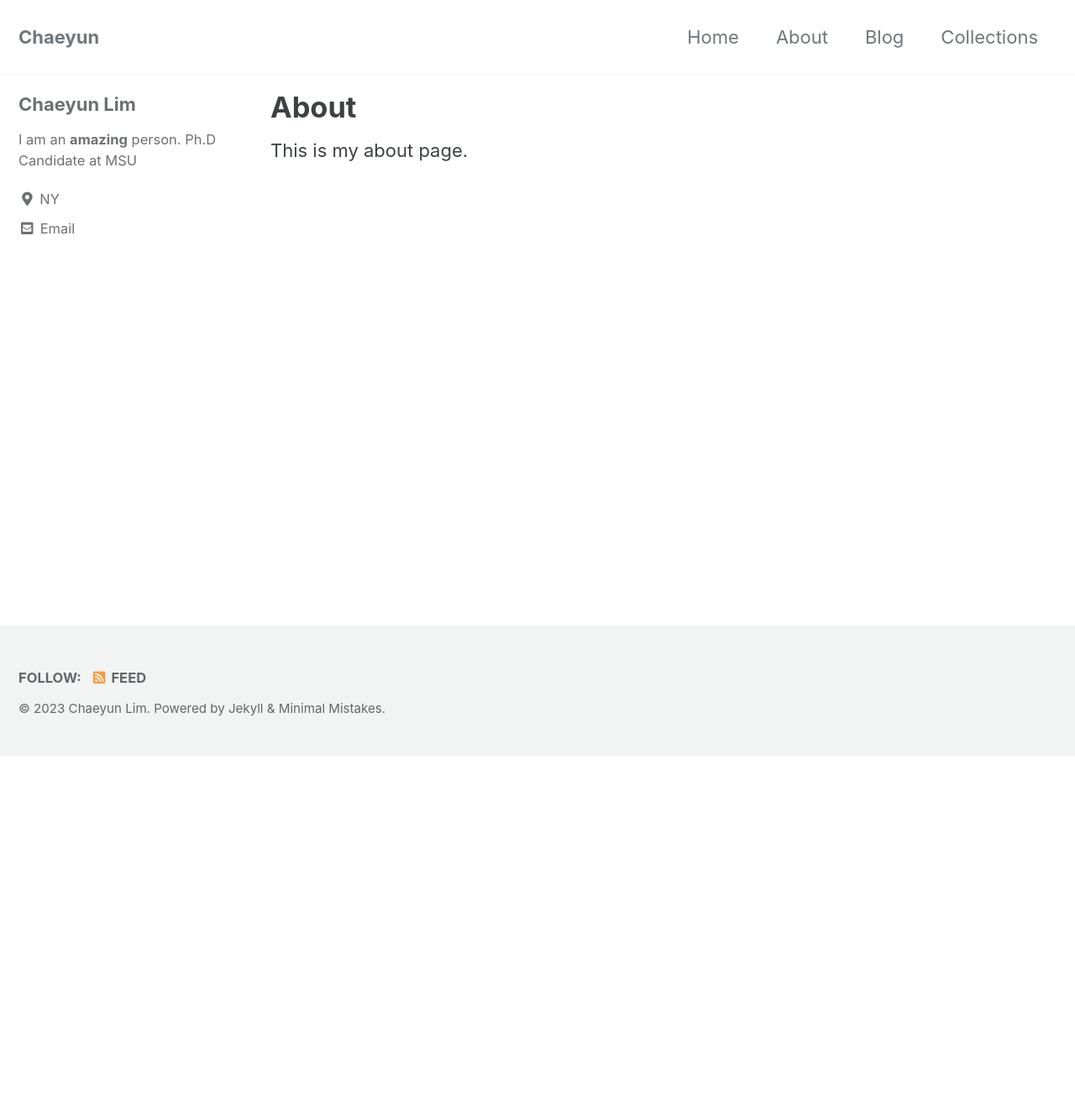
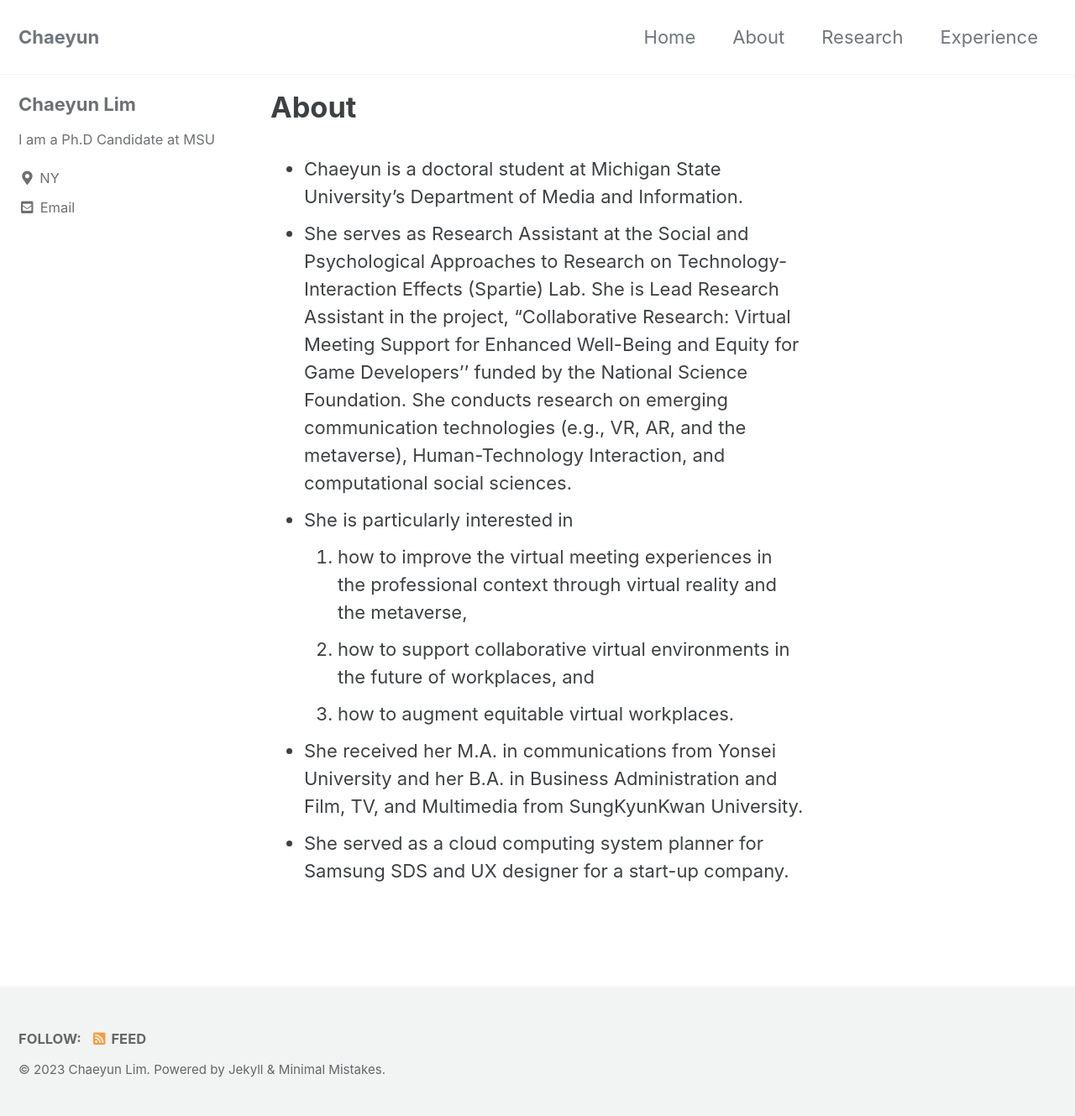
Before and after one commit to chaeyunmsu/chaeyunmsu.github.io, a Jekyll site: the page built from _pages/about.md, in a window 1280 px wide. Shown: the whole page at 84% size. Built offline with Jekyll 4.4.1, drawn with Linux system fonts in a browser that asks for light colours; cached includes are drawn as plain includes; before the commit the page ends 900 px from its top, so only the background shows below that.

Commit message:
draft 0330 2023

```diff
--- a/_config.yml
+++ b/_config.yml
@@ -106,7 +106,7 @@ analytics:
 author:
   name             : "Chaeyun Lim"
   avatar           : # path of avatar image, e.g. "/assets/images/bio-photo.jpg"
-  bio              : "I am an **amazing** person. Ph.D Candidate at MSU"
+  bio              : "I am a Ph.D Candidate at MSU"
   location         : "NY"
   email            :
   links:
--- a/_data/navigation.yml
+++ b/_data/navigation.yml
@@ -4,10 +4,10 @@ main:
     url: /
   - title: "About"
     url: /about/
-  - title: "Blog"
-    url: /blog/
-  - title: "Collections"
-    url: /collection-archive/
+  - title: "Research"
+    url: /research/
+  - title: "Experience"
+    url: /Experience/
 
 
   # - title: "About"
--- a/_pages/about.md
+++ b/_pages/about.md
@@ -2,7 +2,15 @@
 layout: single
 title: "About"
 permalink: /about/
+# permalink: /
 author_profile: true
 ---
 
-This is my about page.
+- Chaeyun is a doctoral student at Michigan State University’s Department of Media and Information.
+- She serves as Research Assistant at the Social and Psychological Approaches to Research on Technology-Interaction Effects (Spartie) Lab. She is Lead Research Assistant in the project, “Collaborative Research: Virtual Meeting Support for Enhanced Well-Being and Equity for Game Developers'' funded by the National Science Foundation. She conducts research on emerging communication technologies (e.g., VR, AR, and the metaverse), Human-Technology Interaction, and computational social sciences.
+- She is particularly interested in
+    1. how to improve the virtual meeting experiences in the professional context through virtual reality and the metaverse,
+    2. how to support collaborative virtual environments in the future of workplaces, and
+    3. how to augment equitable virtual workplaces.
+- She received her M.A. in communications from Yonsei University and her B.A. in Business Administration and Film, TV, and Multimedia from SungKyunKwan University.
+- She served as a cloud computing system planner for Samsung SDS and UX designer for a start-up company.
--- a/index.html
+++ /dev/null
@@ -1,6 +0,0 @@
----
-layout: home
-author_profile: true
----
-
-Welcome to my homepage!
```
Also changed, not shown: _pages/Experience.md (added, +111 -0 lines), _pages/blob.md (deleted, +0 -8 lines), _pages/collection-archive.md (deleted, +0 -8 lines), _pages/research.md (added, +59 -0 lines), index.md (added, +8 -0 lines).
